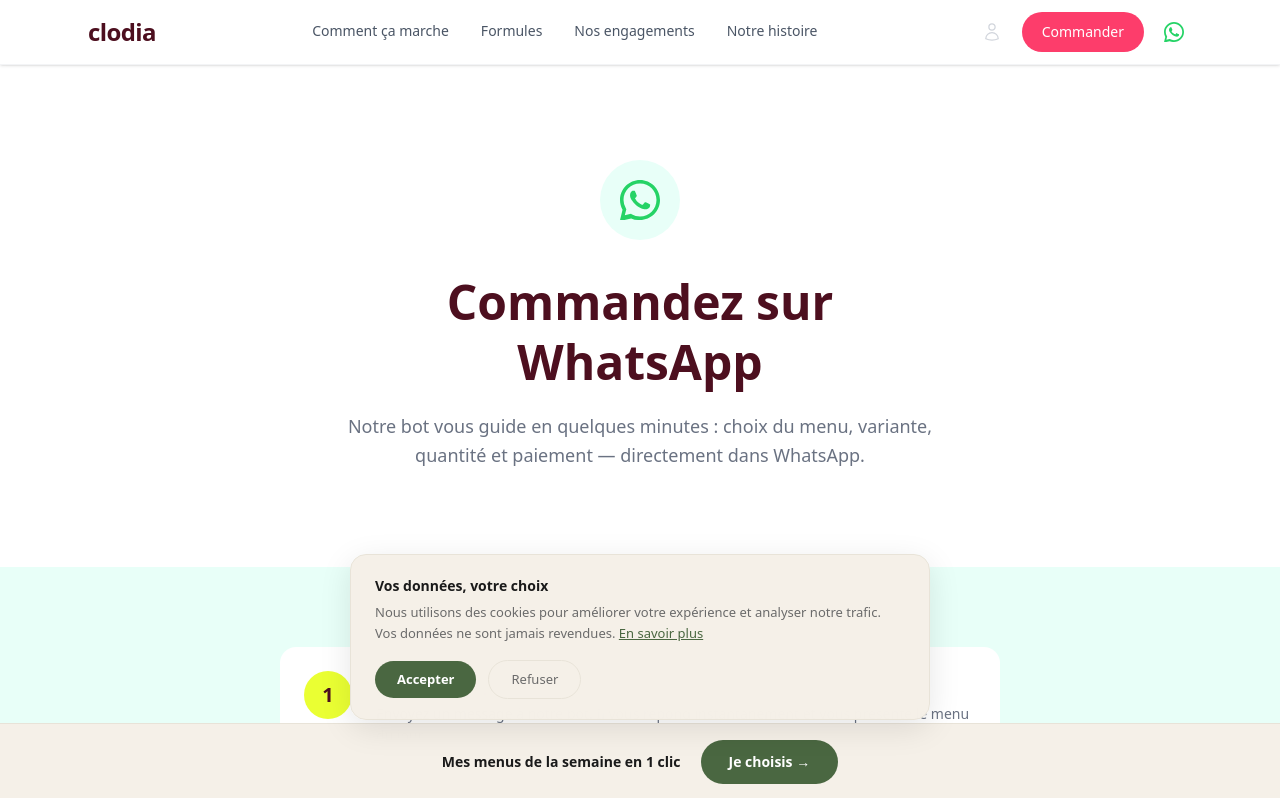
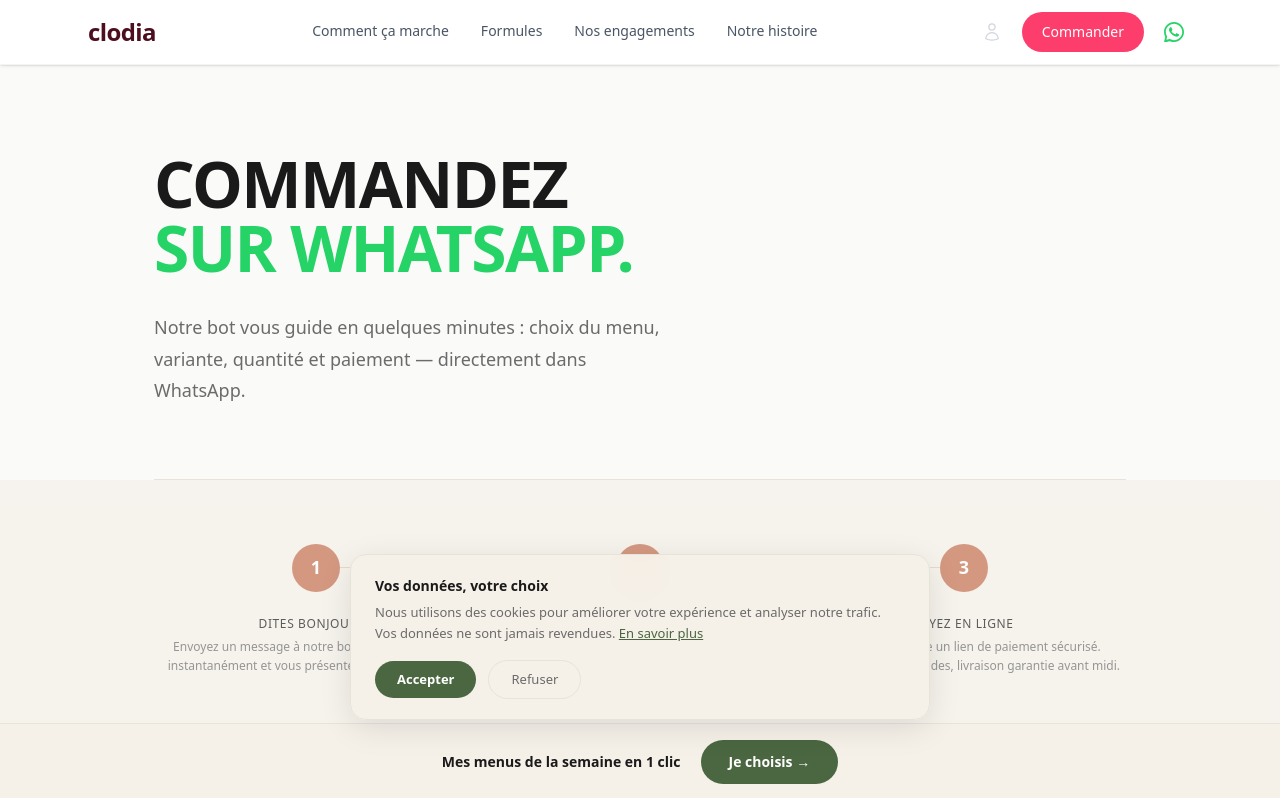
Before and after one commit to BrokeHacker/clodia, a Next.js app: page /whatsapp in a window 1280 px wide. Shown: the top 798 px of the page. Built offline with nearby package versions, Linux system fonts and the light colour scheme; a web font is replaced by a local one.

Commit message:
edit: pages whatsapp & engagements

```diff
--- a/app/formules/FormulesClient.tsx
+++ b/app/formules/FormulesClient.tsx
@@ -137,7 +137,10 @@
                 }}>
                   Pré-Commande
                 </p>
-                <p style={{ fontSize: "13px", color: "#9B9B9B", marginTop: "4px" }}>
+                <p style={{
+                  fontSize: "13px", color: "#1A1A1A", marginTop: "4px",
+                  textTransform: "uppercase", letterSpacing: "0.05em", fontWeight: 600,
+                }}>
                   Réservez vos repas pour la semaine suivante
                 </p>
               </div>
@@ -354,7 +357,10 @@
                 }}>
                   À La Carte
                 </p>
-                <p style={{ fontSize: "13px", color: "#9B9B9B", marginTop: "4px" }}>
+                <p style={{
+                  fontSize: "13px", color: "#1A1A1A", marginTop: "4px",
+                  textTransform: "uppercase", letterSpacing: "0.05em", fontWeight: 600,
+                }}>
                   Réservez vos plats pour la semaine en cours
                 </p>
               </div>
--- a/app/whatsapp/page.tsx
+++ b/app/whatsapp/page.tsx
@@ -23,55 +23,85 @@
   {
     numero: "3",
     titre: "Payez en ligne",
-    description: "Le bot vous envoie un lien de paiement sécurisé. Confirmé en 30 secondes, livraison garantie avant 12h.",
+    description: "Le bot vous envoie un lien de paiement sécurisé. Confirmé en 30 secondes, livraison garantie avant midi.",
     icone: "💳",
   },
 ];
 
 export default function WhatsAppPage() {
   return (
-    <>
+    <div className="bg-[#FAFAF8]">
       {/* Hero */}
-      <section className="bg-white py-24">
-        <div className="max-w-2xl mx-auto px-6 text-center">
-          <div className="w-20 h-20 rounded-full bg-[#E8FFF8] flex items-center justify-center mx-auto mb-8">
-            <svg width="40" height="40" viewBox="0 0 24 24" fill="#25D366">
-              <path d="M17.472 14.382c-.297-.149-1.758-.867-2.03-.967-.273-.099-.471-.148-.67.15-.197.297-.767.966-.94 1.164-.173.199-.347.223-.644.075-.297-.15-1.255-.463-2.39-1.475-.883-.788-1.48-1.761-1.653-2.059-.173-.297-.018-.458.13-.606.134-.133.298-.347.446-.52.149-.174.198-.298.298-.497.099-.198.05-.371-.025-.52-.075-.149-.669-1.612-.916-2.207-.242-.579-.487-.5-.669-.51-.173-.008-.371-.01-.57-.01-.198 0-.52.074-.792.372-.272.297-1.04 1.016-1.04 2.479 0 1.462 1.065 2.875 1.213 3.074.149.198 2.096 3.2 5.077 4.487.709.306 1.262.489 1.694.625.712.227 1.36.195 1.871.118.571-.085 1.758-.719 2.006-1.413.248-.694.248-1.289.173-1.413-.074-.124-.272-.198-.57-.347z" />
-              <path d="M12 0C5.373 0 0 5.373 0 12c0 2.123.554 4.118 1.528 5.855L.057 23.886a.5.5 0 00.611.611l6.031-1.471A11.945 11.945 0 0012 24c6.627 0 12-5.373 12-12S18.627 0 12 0zm0 21.894a9.882 9.882 0 01-5.031-1.378l-.361-.214-3.736.911.929-3.736-.235-.374A9.859 9.859 0 012.106 12C2.106 6.525 6.525 2.106 12 2.106S21.894 6.525 21.894 12 17.475 21.894 12 21.894z" />
-            </svg>
-          </div>
-
-          <h1 className="text-5xl font-semibold text-[#4D0F1F] leading-tight mb-5">
-            Commandez sur WhatsApp
-          </h1>
-          <p className="text-gray-500 text-lg leading-relaxed">
-            Notre bot vous guide en quelques minutes : choix du menu, variante,
-            quantité et paiement — directement dans WhatsApp.
-          </p>
-        </div>
+      <section style={{
+        maxWidth: "1100px", margin: "0 auto",
+        padding: "88px 64px 72px",
+      }}>
+        <h1 style={{
+          fontSize: "clamp(36px, 5vw, 64px)",
+          fontWeight: 600, color: "#1A1A1A",
+          lineHeight: 1.0, letterSpacing: "-0.025em",
+          textTransform: "uppercase",
+          margin: "0 0 32px",
+          maxWidth: "800px",
+        }}>
+          Commandez<br />
+          <span style={{ color: "#25D366" }}>sur WhatsApp.</span>
+        </h1>
+        <p style={{
+          fontSize: "18px", color: "#6B6B6B",
+          lineHeight: 1.75, maxWidth: "520px",
+        }}>
+          Notre bot vous guide en quelques minutes : choix du menu, variante,
+          quantité et paiement — directement dans WhatsApp.
+        </p>
       </section>
 
+      <div style={{ maxWidth: "1100px", margin: "0 auto", padding: "0 64px" }}>
+        <div style={{ height: "1px", background: "#E8E3D8" }} />
+      </div>
+
       {/* Étapes */}
-      <section className="bg-[#E8FFF8] py-20">
-        <div className="max-w-3xl mx-auto px-6">
-          <div className="flex flex-col gap-6">
+      <section style={{ background: "#F5F0E8", opacity: 0.7 }} className="py-16">
+        <div style={{ maxWidth: "1100px", margin: "0 auto", padding: "0 64px" }}>
+
+          <div style={{ display: "grid", gridTemplateColumns: "repeat(3, 1fr)", gap: "0" }}>
+
+            {/* Rangée 1 — cercles + traits */}
             {etapes.map((e, i) => (
-              <div key={e.numero} className="flex items-start gap-6 bg-white rounded-2xl p-6">
-                <div className="shrink-0 w-12 h-12 rounded-full bg-[#EAFF33] flex items-center justify-center text-xl font-semibold text-[#4D0F1F]">
-                  {e.numero}
+              <div key={e.titre + "-icon"} style={{ display: "flex", alignItems: "center" }}>
+                <div style={{ flex: 1, height: 1, background: "#C4704F", opacity: i === 0 ? 0 : 0.3 }} />
+                <div style={{
+                  width: 48, height: 48, borderRadius: "50%",
+                  background: "#C4704F", display: "flex",
+                  alignItems: "center", justifyContent: "center",
+                  flexShrink: 0,
+                }}>
+                  <span style={{ fontSize: 18, fontWeight: 700, color: "#fff" }}>{e.numero}</span>
                 </div>
-                <div className="flex-1">
-                  <div className="flex items-center gap-2 mb-1">
-                    <span className="text-xl">{e.icone}</span>
-                    <h2 className="font-semibold text-[#4D0F1F]">{e.titre}</h2>
-                  </div>
-                  <p className="text-gray-500 text-sm leading-relaxed">{e.description}</p>
-                </div>
-                {i < etapes.length - 1 && (
-                  <div className="absolute left-11 mt-14 w-px h-6 bg-gray-100 hidden" />
-                )}
+                <div style={{ flex: 1, height: 1, background: "#C4704F", opacity: i === etapes.length - 1 ? 0 : 0.3 }} />
               </div>
             ))}
+
+            {/* Rangée 2 — textes */}
+            {etapes.map((e, i) => (
+              <div key={e.titre + "-text"} style={{
+                paddingTop: "1.5rem",
+                paddingRight: i < etapes.length - 1 ? 16 : 0,
+                textAlign: "center",
+              }}>
+                <p style={{
+                  fontSize: 12, fontWeight: 500, color: "#1A1A1A",
+                  textTransform: "uppercase", letterSpacing: "0.05em",
+                  marginBottom: 6, lineHeight: 1.3,
+                }}>
+                  {e.titre}
+                </p>
+                <p style={{ fontSize: 12, color: "#6B6B6B", lineHeight: 1.6 }}>
+                  {e.description}
+                </p>
+              </div>
+            ))}
+
           </div>
         </div>
       </section>
@@ -94,9 +124,6 @@
                 </svg>
                 Ouvrir WhatsApp
               </a>
-              <p className="text-gray-400 text-sm text-center">
-                Ouvert du lundi au vendredi · Commandes avant 10h
-              </p>
             </div>
 
             {/* Séparateur */}
@@ -111,6 +138,6 @@
           </div>
         </div>
       </section>
-    </>
+    </div>
   );
 }
```
Also changed, not shown: app/nos-engagements/page.tsx (+67 -78 lines).
